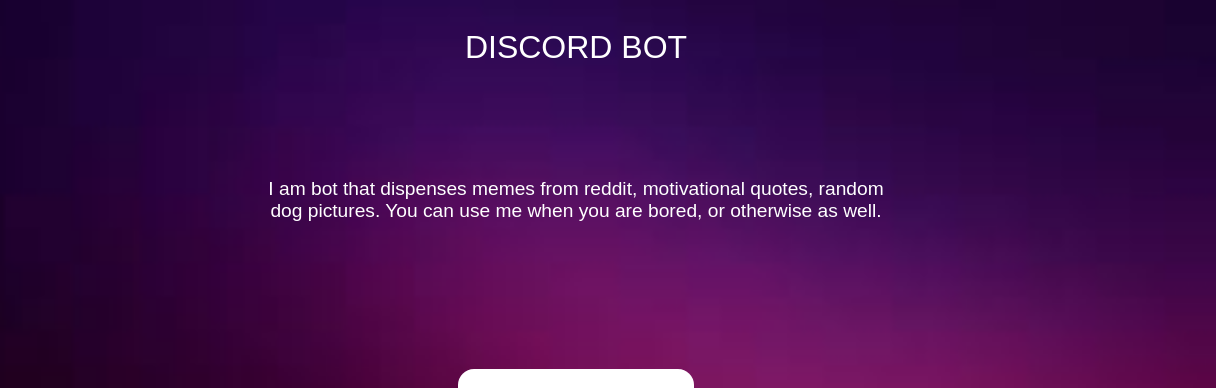
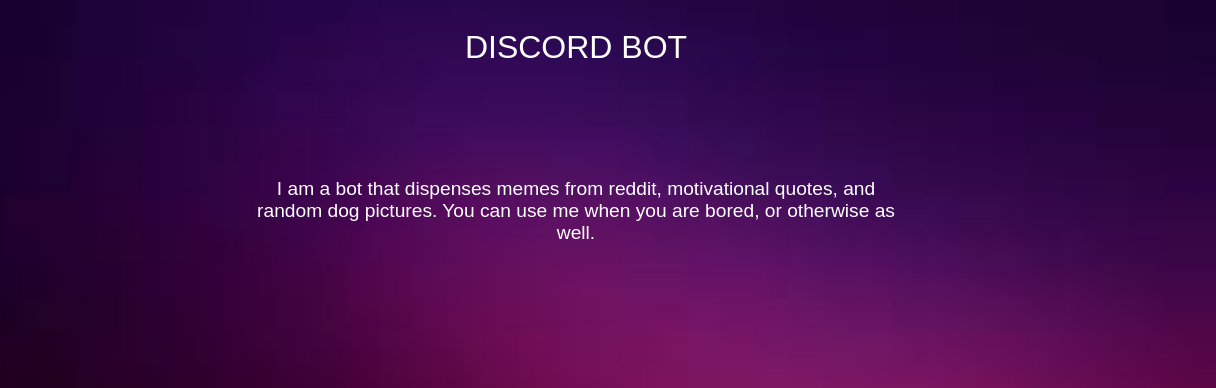
Before and after one commit to tanvee09/discord-bot-website, a plain HTML site: page index.html in a window 1280 px wide. Shown: the part 147-535 px from the top of the page, 64-1280 px from the left. Drawn offline with Linux system fonts and the light colour scheme; a web font is replaced by a local one.

Commit message:
changed text

```diff
--- a/index.html
+++ b/index.html
@@ -25,7 +25,7 @@
         </div>
 
 
-        <p id="description">I am bot that dispenses memes from reddit, motivational quotes, random dog pictures. You can use me when you are bored, or otherwise as well.</p>
+        <p id="description">I am a bot that dispenses memes from reddit, motivational quotes, and random dog pictures. You can use me when you are bored, or otherwise as well.</p>
 
         <a href="https://discord.com/oauth2/authorize?client_id=755728224373309531&permissions=271969392&scope=bot">
             <button id="joinb">Add Bot to Server</button>
```
